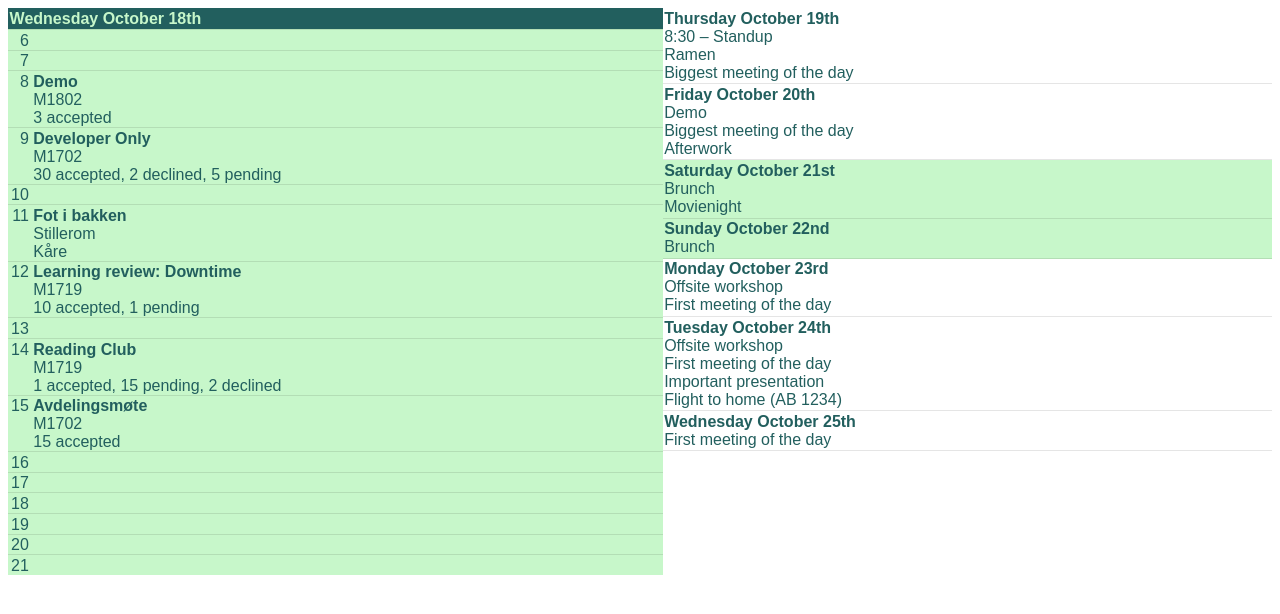
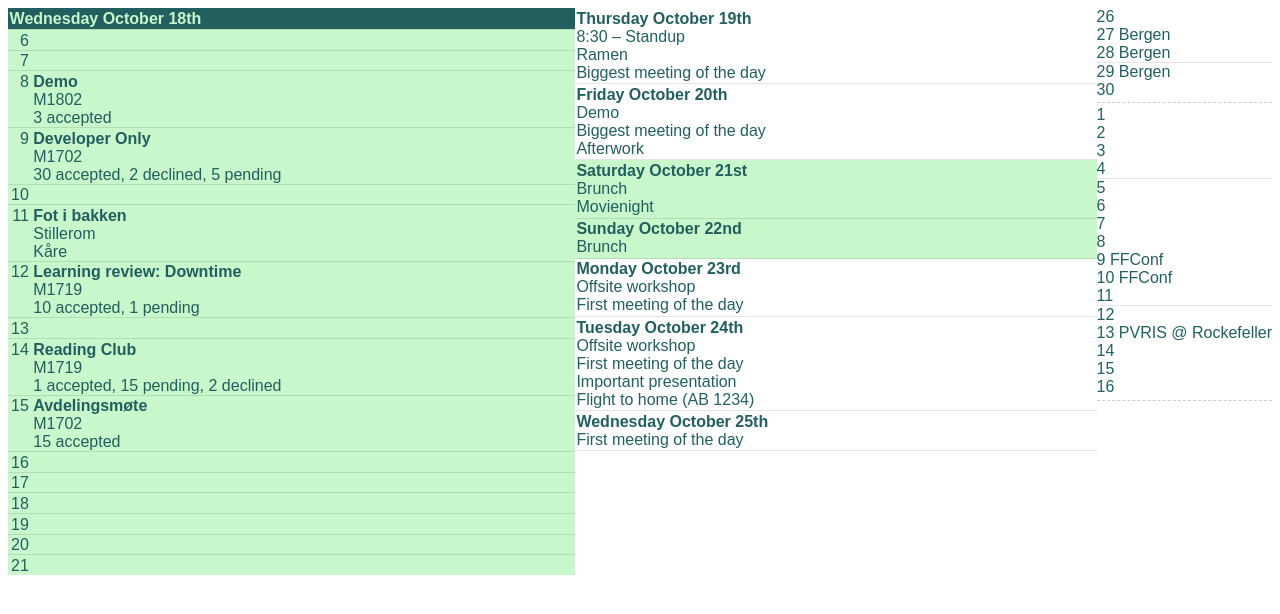
Before and after one commit to andreaja/fluffy-giggle, a plain HTML site: page index.html in a window 1280 px wide. Drawn offline with Linux system fonts and the light colour scheme.

Commit message:
Add month view displaying next month(ish) 🚢

```diff
--- a/index.html
+++ b/index.html
@@ -12,7 +12,7 @@
       <div class="day main__column">
         <h2>Wednesday October 18th</h2>
         <ul class="daylist">
-          <li>
+          <li class="dl__item">
             <span class="timeofday">6</span>
             <ul class="event"><li class="title"></li><li></li><li></li></ul>
           </li>
@@ -140,7 +140,33 @@
             </ul>
           </li>
       </div>
-
+      <div class="month main__column">
+        <ul class="month__month">
+          <li><span class="dayofmonth">26</span></li>
+          <li><span class="dayofmonth">27</span> Bergen</li>
+          <li class="endofweek"><span class="dayofmonth">28</span> Bergen</li>
+          <li><span class="dayofmonth">29</span> Bergen</li>
+          <li><span class="dayofmonth">30</span></li>
+        </ul>
+        <ul class="month__month">
+          <li><span class="dayofmonth">1</span></li>
+          <li><span class="dayofmonth">2</span></li>
+          <li><span class="dayofmonth">3</span></li>
+          <li class="endofweek"><span class="dayofmonth">4</span></li>
+          <li><span class="dayofmonth">5</span></li>
+          <li><span class="dayofmonth">6</span></li>
+          <li><span class="dayofmonth">7</span></li>
+          <li><span class="dayofmonth">8</span></li>
+          <li><span class="dayofmonth">9</span> FFConf</li>
+          <li><span class="dayofmonth">10</span> FFConf</li>
+          <li class="endofweek"><span class="dayofmonth">11</span></li>
+          <li><span class="dayofmonth">12</span></li>
+          <li><span class="dayofmonth">13</span> PVRIS @ Rockefeller</li>
+          <li><span class="dayofmonth">14</span></li>
+          <li><span class="dayofmonth">15</span></li>
+          <li><span class="dayofmonth">16</span></li>
+        </ul>
+      </div>
     </main>
   </body>
 </html>
--- a/substance.css
+++ b/substance.css
@@ -16,6 +16,9 @@ main {
 }
 .week {
     flex: 1 0 auto;
+}
+
+.main__column {
 }
 
 ul {
@@ -61,3 +64,13 @@ ul {
     border-bottom: 1px solid rgba(0,0,0,0.1);
     padding: 0.1rem;
 }
+
+.endofweek {
+    border-bottom: 1px solid rgba(0,0,0,0.1);
+}
+
+.month__month {
+    border-bottom: 1px dashed rgba(0,0,0,0.2);
+    margin-bottom: 0.2rem;
+    padding-bottom: 0.2rem;
+}
```
